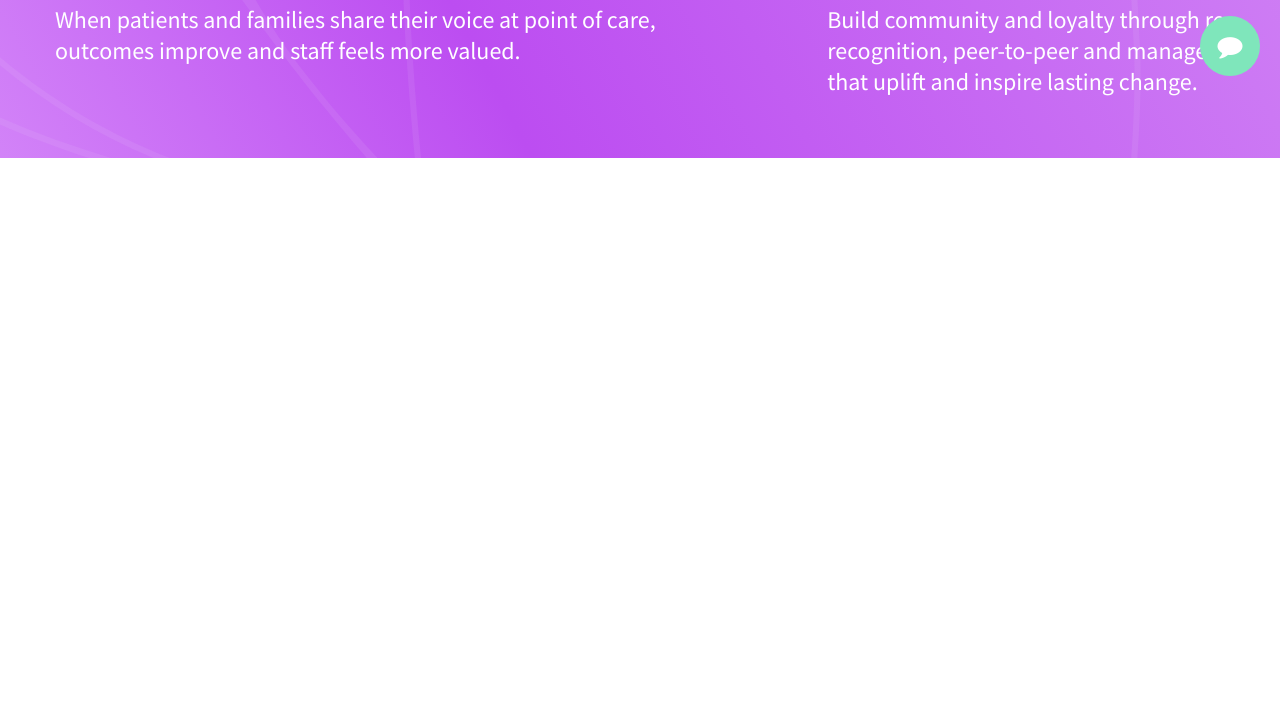
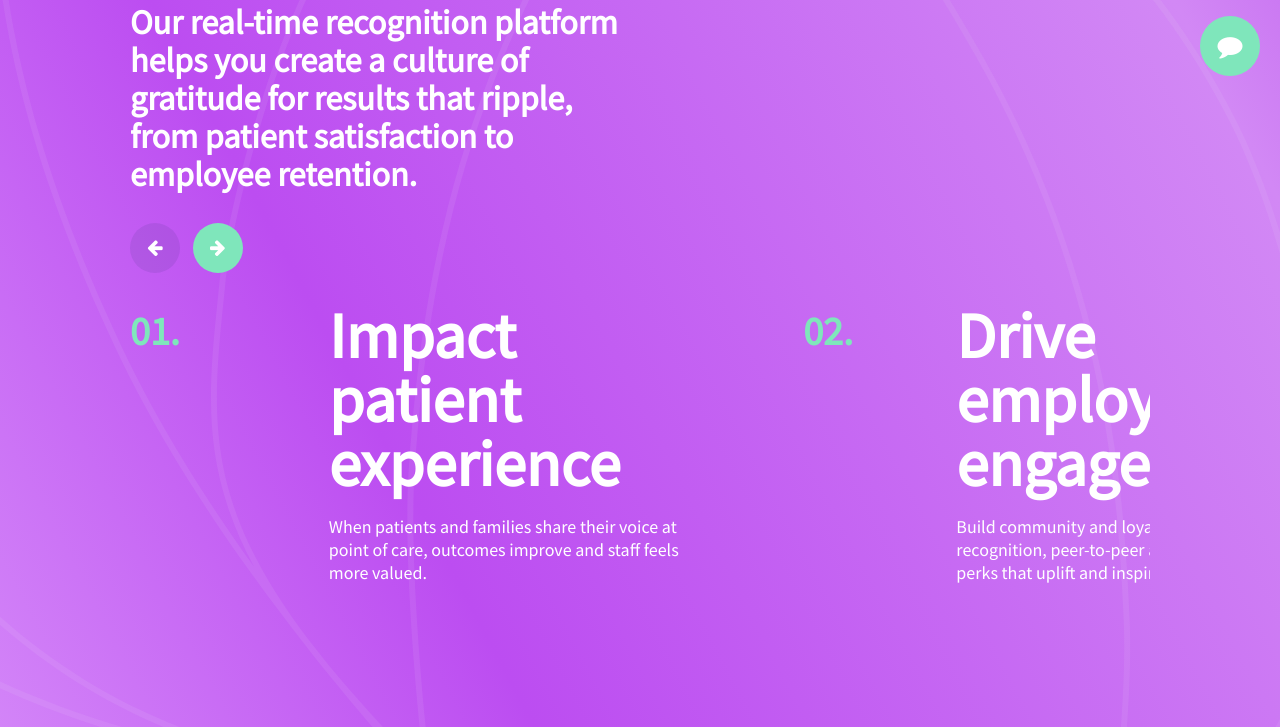
Before and after one commit to Daniel-Venera/wambi, a plain HTML site: page index.html in a window 1280 px wide. Shown: the part 704-1431 px from the top of the page. Before the commit the page ends 862 px from the top, so only its background shows below. Drawn offline with Linux system fonts and the light colour scheme.

Commit message:
ajustment for slider card in desktop

```diff
--- a/css/main.css
+++ b/css/main.css
@@ -59,7 +59,7 @@ a {
 /* Header */
 
 .hero {
-  display: none;
+  /* display: none; */
 }
 
 .header-wrapper {
@@ -596,6 +596,10 @@ h1 {
     font-size: 64px;
     line-height: 64px;
   }
+  .hero-content p {
+    font-size: 18px;
+    line-height: 27px;
+  }
   .hero {
     overflow: hidden;
     height: auto;
@@ -651,12 +655,29 @@ h1 {
     left: 0%;
     transform: translateX(-50%);
   }
-  .advantage-card-number,
+  .advantage-content {
+    padding: 90px;
+  }
+  .advantage-card {
+    display: flex;
+  }
+  .advantage-card-number {
+    font-size: 40px;
+    line-height: 56px;
+    font-weight: 600;
+    margin: 0;
+    width: 50%;
+  }
   .advantage-card span {
     font-size: 64px;
+    line-height: 64px;
+  }
+  .advantage-title {
+    max-width: 50%;
+    font-size: 34px;
   }
   .advantage-card p {
-    font-size: 24px;
+    font-size: 18px;
   }
 }
 
--- a/index.html
+++ b/index.html
@@ -214,23 +214,29 @@
           <div class="advantage-slider-content">
             <div class="advantage-card" id="advantage-1">
               <div class="advantage-card-number">01.</div>
+              <div>
                 <span>Impact <br />patient <br />experience</span>
                 <p>When patients and families share their voice at point of care, outcomes improve and staff feels more valued.</p>
               </div>
+            </div>
             <div class="advantage-card" id="advantage-2">
               <div class="advantage-card-number">02.</div>
+              <div>
                 <span>Drive <br />employee <br />engagement</span>
                 <p>
                   Build community and loyalty through real-time patient recognition, peer-to-peer and managerial awards, and perks that uplift and inspire lasting change.
                 </p>
               </div>
+            </div>
             <div class="advantage-card" id="advantage-3">
               <div class="advantage-card-number">03.</div>
+              <div>
                 <span>Reduce <br />clinician <br />burnout</span>
                 <p>
                   Meaningful recognition from patients and peers creates an environment of feeling valued where physicians, nurses, and staff know first-hand their impact on those they care for
                   most—patients.
                 </p>
+              </div>
             </div>
           </div>
         </div>
```
Lines whose indentation alone changed are shown as unchanged.
